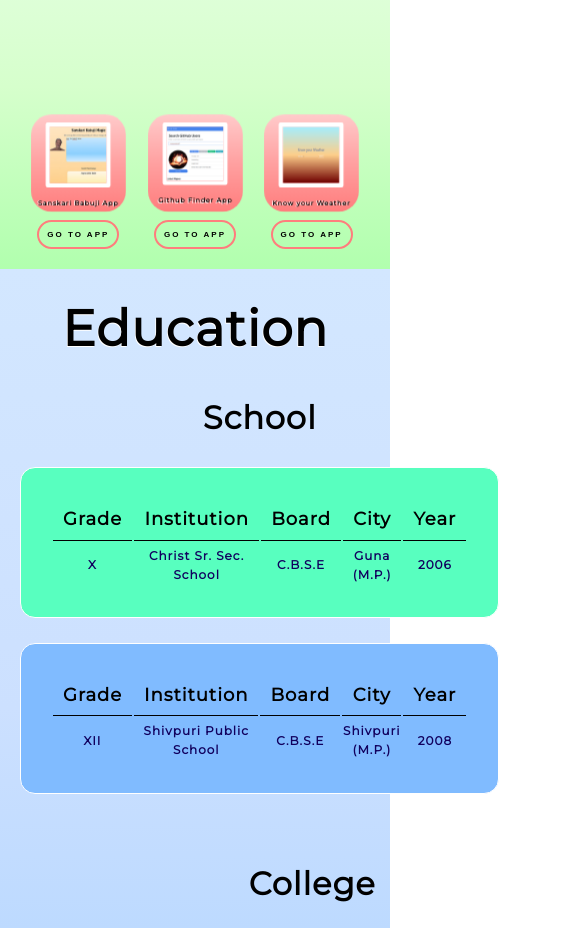
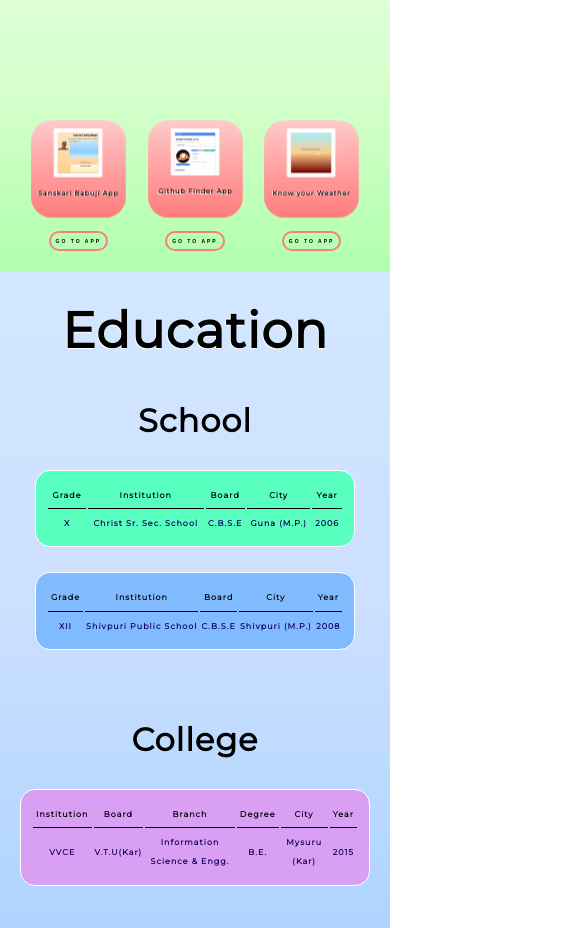
Before and after one commit to honeysoniverse/Portfolio, a plain HTML site: page index.html in a window 390 px wide. Shown: the part 668-1596 px from the top of the page, 585 px wide, since content can reach past the window. Drawn offline with Linux system fonts and the light colour scheme.

Commit message:
Update style.css

```diff
--- a/style.css
+++ b/style.css
@@ -1,4 +1,4 @@
-html{scroll-behavior: smooth;}
+html{scroll-behavior: smooth; overflow-x: hidden;}
 
 *{
     box-sizing: border-box;
@@ -322,8 +322,8 @@ transition: all 1s ease;
     cursor: pointer;
   }
 
-  .flip-box-front img{max-width:300px; height: auto; border-radius: 3%; margin-top: 10px; border:5px solid rgb(255, 255, 255)}
-  .flip-box-back img{max-width:250px; height: auto; border-radius: 3%; margin-top: 10px; border:5px solid rgb(34, 34, 34)}
+  .flip-box-front img{max-width:220px; height: auto; border-radius: 3%; margin-top: 10px; border:5px solid rgb(255, 255, 255)}
+  .flip-box-back img{max-width:200px; height: auto; border-radius: 3%; margin-top: 10px; border:5px solid rgb(34, 34, 34)}
 
 
   .flip-box-front:hover{
@@ -505,7 +505,6 @@ th{text-align: center;}
     position: relative;
     display: flex;
     flex-direction: row;
-    margin-right:50px;
     justify-content: center;
     justify-items: center;
     align-content: center;
@@ -683,7 +682,7 @@ th{text-align: center;}
 }
 
 
-@media screen and (max-width: 640px){
+@media screen and (max-width: 750px){
     h3{font-size: 12px;}
 
     .list-item{display: none;}
@@ -770,10 +769,10 @@ th{text-align: center;}
     .mobile-menu{
         position: absolute;
         opacity: 0;
-        right: 150px;
+        right: 160px;
         top: 0px;
         z-index: 100;
-        padding: 80px;
+        padding: 100px;
         width: 100px;
         height: 100vh;
         transition: all 0.6s ease;
@@ -783,28 +782,75 @@ th{text-align: center;}
 
     .hidden{
         display: block;
-        transform: translateX(150px);
+        transform: translateX(160px);
         opacity: 1;
     }
 
 
     .page-heading{ padding:15px 0px;}
-    .card{margin-bottom: 20px; padding:5px 10px; width: 75px;}
+    .card{margin-bottom: 20px; padding:3px; width: 75px;}
     .card:hover{transform: scale(1.33);}
     .skill-level{
         top: 18px; padding: 0px; font-size: 8px;
     }
-    .card-name{ font-size: 8px;text-shadow: none; margin-top: 5px;}
+    .card-name{ font-size: 3px;text-shadow: none; margin-top: 5px;}
     .page-heading{font-size: 50px; margin-top: 15px; margin-bottom: 15px;}
     .flip-box{width: 120px; height:120px;}
-    .flip-box img{width:80px;}
+    .flip-box img{width:60px;}
     .flip-box-front h2{font-size: 8px; margin-top:5px}
     .flip-box-back h2{
         font-size: 3px;
     }
 
     .btn{
-        padding: 8px;
+        padding: 5px;
+        font-size: 5px;
+    }
+
+    .X,.XII,.ISE{
+        padding: 10px;
+    }
+
+    table{
+        width: 100%;
+    }
+
+    .X{
+        background: rgb(88, 255, 191);
+        border: 1px solid white;
+        border-radius: 15px;
+        margin-bottom: 25px;
+    }
+
+    .XII{
+        background: rgb(128, 187, 255);
+        border: 1px solid white;
+        border-radius: 15px;
+        margin-bottom: 40px;
+    }
+
+    .ISE{
+        background: rgb(216, 159, 243);
+        border: 1px solid white;
+        border-radius: 15px;
+        margin-bottom: 25px;
+    }
+
+    thead td{
+        border-bottom: 1px solid black;
         font-size: 8px;
+        font-weight: 600;
+        padding: 3px;
+        text-align: center;
     }
+
+    .data{
+        font-size: 8px;
+        font-weight: 600;
+        text-align: center;
+        color: rgb(17, 0, 94);
+    }
+
+    th{text-align: center;}
+
 }
```
